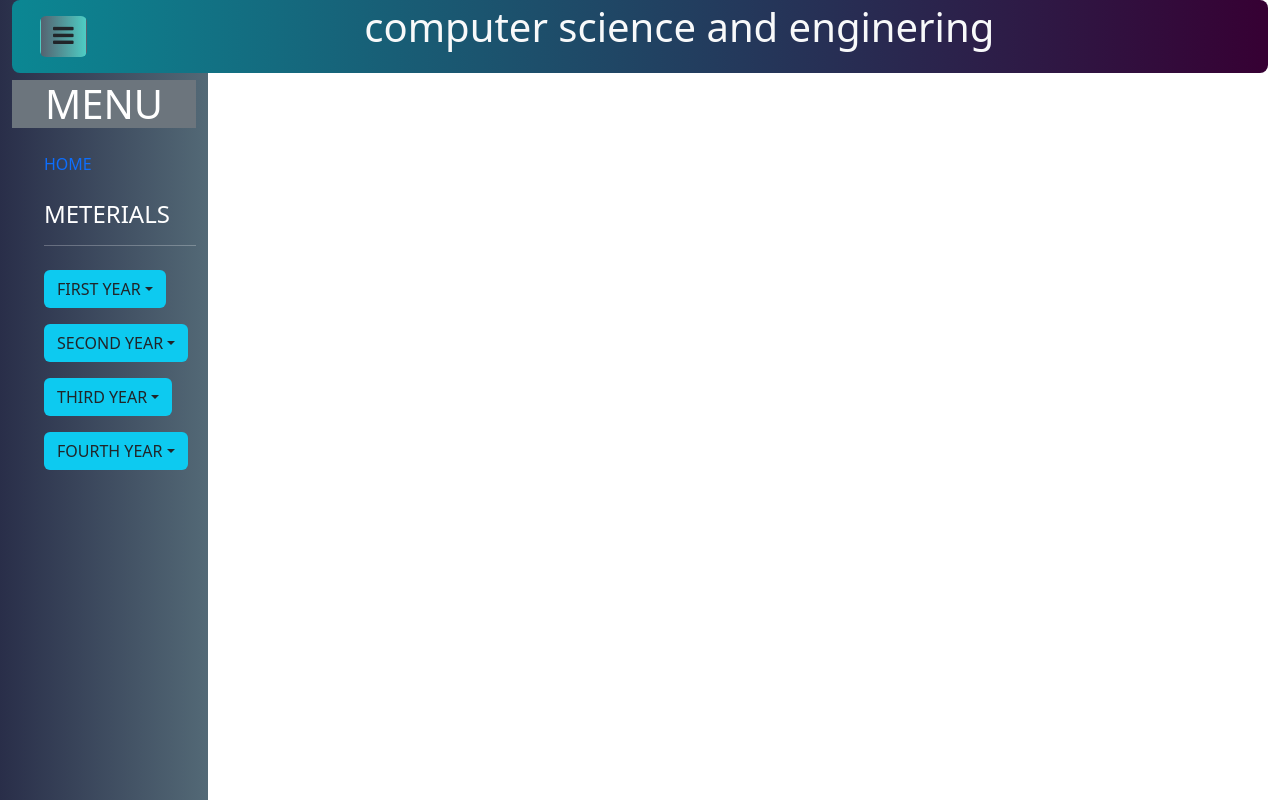
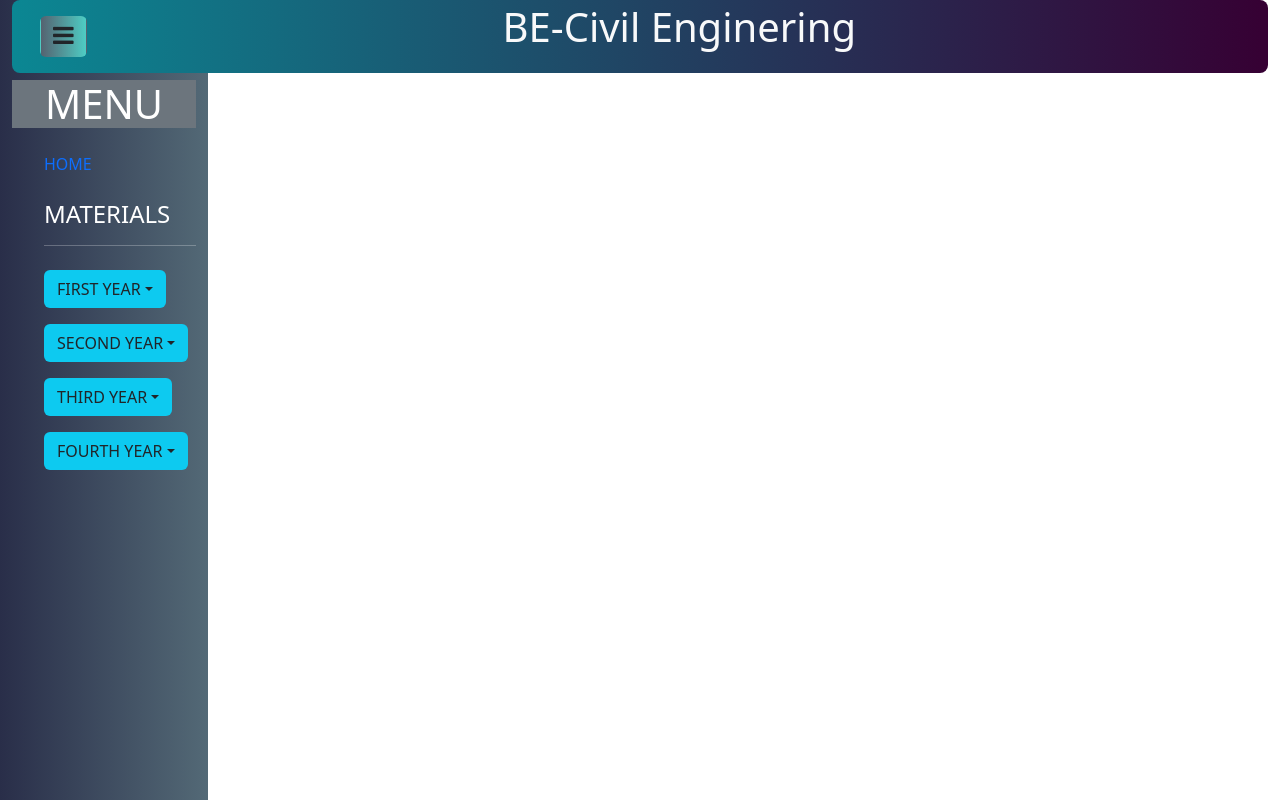
Before and after one commit to kalaimani2003/ACET-NOTES, a plain HTML site: page dashboard/CIVIL.html in a window 1280 px wide. Both pictures are taken after a click on the link 63 px from the left and 36 px from the top of the page. Drawn offline with nearby package versions, Linux system fonts and the light colour scheme.

Commit message:
dept name changes

```diff
--- a/dashboard/CIVIL.html
+++ b/dashboard/CIVIL.html
@@ -24,7 +24,7 @@
                     <li class="mt-4"><a href="">HOME</a></li>
                     <br>
                     <li>
-                        <h4>METERIALS</h4>
+                        <h4>MATERIALS</h4>
                     </li>
                     <hr>
                     <li><a class="dropdown-toggle btn bg-info my-2" type="button" id="dropdown1">FIRST YEAR</a>
@@ -59,7 +59,7 @@
             <div class="col container-fluid ">
                 <div class="heading container-fluid" id="dep-name">
                     <a id="toggler" class="btn  m-3"><i class="fa fa-bars" style="font-size:24px"></i></a>
-                    <h1 class=" text-light">computer science and enginering</h1>
+                    <h1 class=" text-light">BE-Civil Enginering</h1>
                 </div>
                 <!--  first sem section -->
                 <div class="container-fluid" id="menu-off">
```
Also changed, not shown: dashboard/CSE.html (+2 -2 lines), dashboard/ECE.html (+2 -2 lines), dashboard/EEE.html (+2 -2 lines), dashboard/IT.html (+2 -2 lines).
